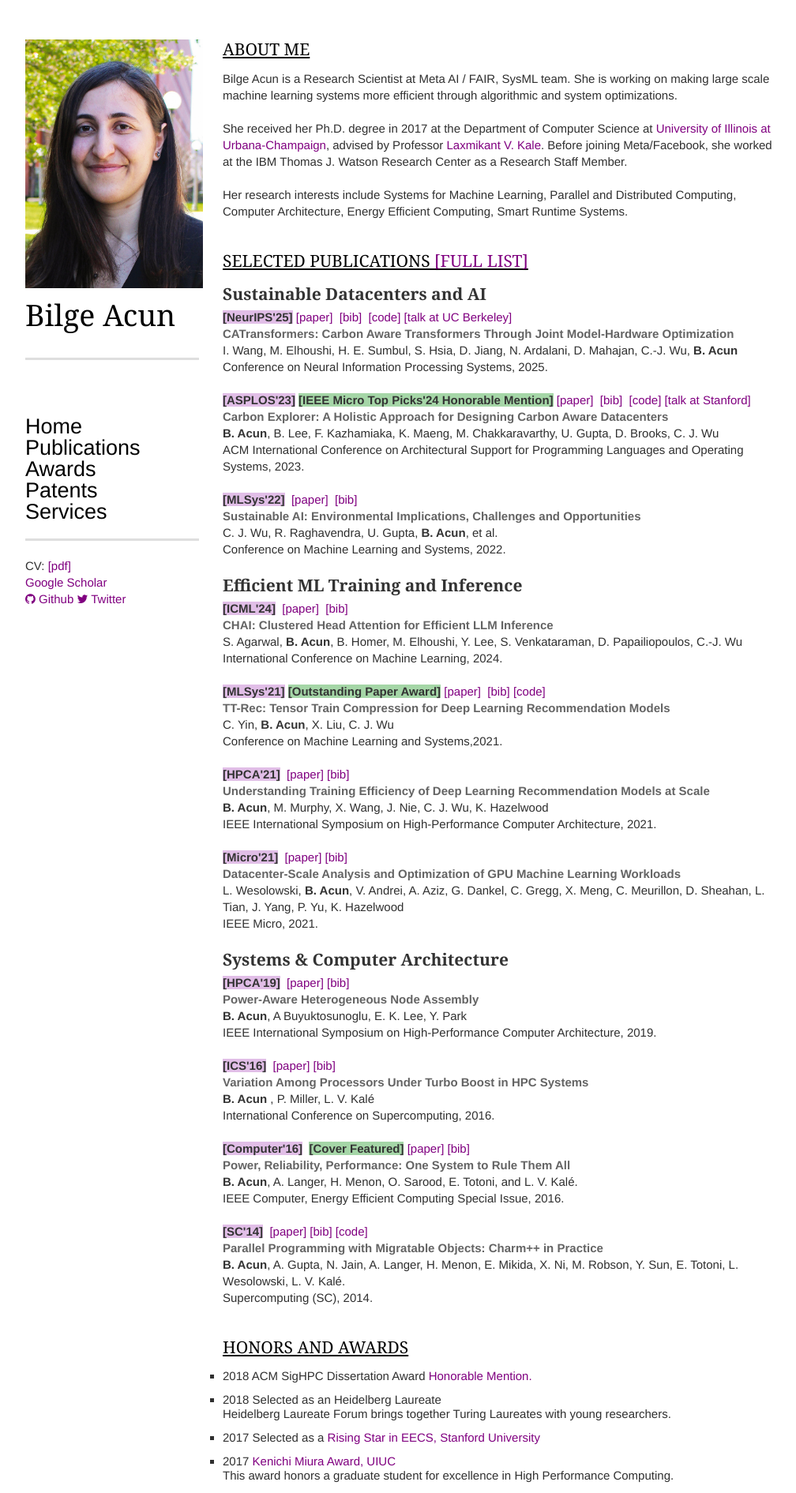
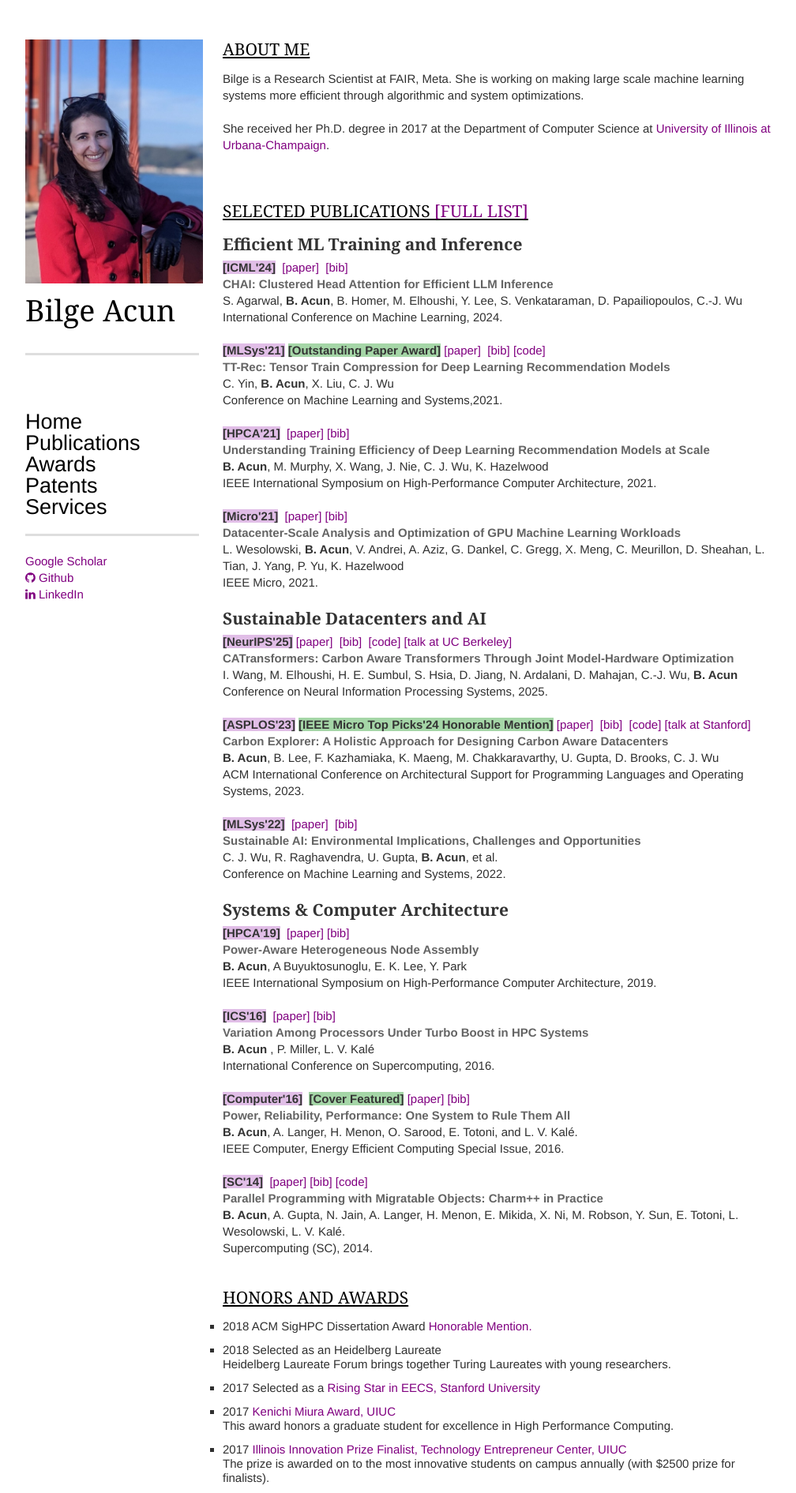
Before and after one commit to bilgeacun/bilgeacun.github.io, a Jekyll site: the page built from index.html, in a window 1280 px wide. Shown: the top 1891 px of the page at 79% size, without its empty margins (138-1146 px from the left). Built offline with Jekyll 4.4.1, drawn with Linux system fonts in a browser that asks for light colours; nearby versions of some CDN libraries; some web fonts are replaced; some of the changed text lies outside the part shown.

Commit message:
update website

```diff
--- a/_includes/aboutme.html
+++ b/_includes/aboutme.html
@@ -2,14 +2,12 @@
     <h1>About me</h1>
         <article>
 
-        <p>Bilge Acun is a Research Scientist at Meta AI / FAIR, SysML team. She is working on making large scale machine learning systems more efficient through algorithmic and system optimizations.
+        <p>Bilge is a Research Scientist at FAIR, Meta. She is working on making large scale machine learning systems more efficient through algorithmic and system optimizations.
 	</p><br/>
 
         <p>
-        She received her Ph.D. degree in 2017 at the Department of Computer Science at <a href="http://www.illinois.edu">University of Illinois at Urbana-Champaign</a>, advised by Professor <a href="http://charm.cs.uiuc.edu/">Laxmikant V. Kale</a>.
-        Before joining Meta/Facebook, she worked at the IBM Thomas J. Watson Research Center as a Research Staff Member.
+        She received her Ph.D. degree in 2017 at the Department of Computer Science at <a href="http://www.illinois.edu">University of Illinois at Urbana-Champaign</a>.
         </p><br/>
 
-	Her research interests include Systems for Machine Learning, Parallel and Distributed Computing, Computer Architecture, Energy Efficient Computing, Smart Runtime Systems.
     </article>
 </section>
--- a/_includes/activities.html
+++ b/_includes/activities.html
@@ -8,10 +8,10 @@
             <p>PC Chair for the HPC for Machine Learning track at Supercomputing<a href="https://sc24.supercomputing.org/planning-committee/"> (SC'24)</a></p>
             </>
             <li>
-            <p>PC Member at Conference on Machine Learning and Systems <a href="https://mlsys.org">(MLSys'22 & '23 & '24 & '25)</a></p>
+            <p>PC Member at Conference on Machine Learning and Systems <a href="https://mlsys.org">(MLSys'22 & '23 & '24 & '25 & '26)</a></p>
             </>
             <li>
-            <p>PC Member at IEEE International Parallel & Distributed Processing Symposium <a href="http://www.ipdps.org">(IPDPS'22 & IPDPS'23)</a></p>
+            <p>PC Member at IEEE International Parallel & Distributed Processing Symposium <a href="http://www.ipdps.org">(IPDPS'22 & '23)</a></p>
             </>
             <li>
             <p>PC Member at Workshop on Benchmarking Machine Learning Workloads on Emerging Hardware <a href="https://memani1.github.io/mlbench21/">(MLSys'21)</a></p>
--- a/_includes/publication.html
+++ b/_includes/publication.html
@@ -3,41 +3,6 @@
     <h1>Selected Publications <a class="navigation-link" href="{{ site.baseurl }}/pubs" data-popover>[Full List]</a> </h1>
     <!--  <p><strong>&starf; 10 conference papers &starf; 1 book chapter &starf; 3 journal papers &starf; 3 workshop papers <br> &starf; 7 patents &starf; </strong></p> -->
     <!-- <br style = “line-height:200px;”> -->
-    <h4><strong>Sustainable Datacenters and AI</strong></h4>
-    <article>
-        <header>
-            <span style="background-color: #E1BEE7"><strong>[NeurIPS'25]</strong></span><a></a>
-            <a href="https://openreview.net/forum?id=IjMZfMVyLF">[paper]</a>&nbsp;
-	    <a href="{{ site.baseurl }}/pubs/papers/34/this.bib">[bib]</a>&nbsp;
-            <a href="https://github.com/facebookresearch/CATransformers">[code]</a>
-            <a href="https://vimeo.com/showcase/11987876?video=1140156387">[talk at UC Berkeley]</a>&nbsp;
-            <p><em>CATransformers: Carbon Aware Transformers Through Joint Model-Hardware Optimization</em></p>
-            <span>I. Wang, M. Elhoushi, H. E. Sumbul, S. Hsia, D. Jiang, N. Ardalani, D. Mahajan, C.-J. Wu, <strong>B. Acun</strong></span>
-            </br>Conference on Neural Information Processing Systems, 2025.
-        </header>
-</br>
-        <header>
-            <span style="background-color: #E1BEE7"><strong>[ASPLOS'23]</strong></span><a></a>
-            <span style="background-color: #A5D6A7"><strong>[IEEE Micro Top Picks'24 Honorable Mention]</strong></span>
-            <a href="https://dl.acm.org/doi/abs/10.1145/3575693.3575754">[paper]</a>&nbsp;
-	    <a href="{{ site.baseurl }}/pubs/papers/23/this.bib">[bib]</a>&nbsp;
-            <a href="https://github.com/facebookresearch/CarbonExplorer">[code]</a>
-            <a href="https://www.youtube.com/live/LPrFL2gWmTY?feature=share">[talk at Stanford]</a>&nbsp;
-            <p><em>Carbon Explorer: A Holistic Approach for Designing Carbon Aware Datacenters</em></p>
-            <span><strong>B. Acun</strong>, B. Lee, F. Kazhamiaka, K. Maeng, M. Chakkaravarthy, U. Gupta, D. Brooks, C. J. Wu</span>
-            </br>ACM International Conference on Architectural Support for Programming Languages and Operating Systems, 2023.
-        </header>
-</br>
-      <header>
-            <span style="background-color: #E1BEE7"><strong>[MLSys'22]</strong></span>&nbsp;
-            <a href="https://arxiv.org/pdf/2111.00364.pdf">[paper]</a>&nbsp;
-	    <a href="{{ site.baseurl }}/pubs/papers/20/this.bib">[bib]</a>
-            <p><em>Sustainable AI: Environmental Implications, Challenges and Opportunities</em></p>
-            <span>C. J. Wu, R. Raghavendra, U. Gupta, <strong>B. Acun</strong>, et al.</span>
-            </br>Conference on Machine Learning and Systems, 2022.
-        </header>
-    </article>
-
     <h4><strong>Efficient ML Training and Inference</strong></h4>
     <article>
         <header>
@@ -79,6 +44,42 @@
          </header>
 
     </article>
+
+    <h4><strong>Sustainable Datacenters and AI</strong></h4>
+    <article>
+        <header>
+            <span style="background-color: #E1BEE7"><strong>[NeurIPS'25]</strong></span><a></a>
+            <a href="https://openreview.net/forum?id=IjMZfMVyLF">[paper]</a>&nbsp;
+	    <a href="{{ site.baseurl }}/pubs/papers/34/this.bib">[bib]</a>&nbsp;
+            <a href="https://github.com/facebookresearch/CATransformers">[code]</a>
+            <a href="https://vimeo.com/showcase/11987876?video=1140156387">[talk at UC Berkeley]</a>&nbsp;
+            <p><em>CATransformers: Carbon Aware Transformers Through Joint Model-Hardware Optimization</em></p>
+            <span>I. Wang, M. Elhoushi, H. E. Sumbul, S. Hsia, D. Jiang, N. Ardalani, D. Mahajan, C.-J. Wu, <strong>B. Acun</strong></span>
+            </br>Conference on Neural Information Processing Systems, 2025.
+        </header>
+</br>
+        <header>
+            <span style="background-color: #E1BEE7"><strong>[ASPLOS'23]</strong></span><a></a>
+            <span style="background-color: #A5D6A7"><strong>[IEEE Micro Top Picks'24 Honorable Mention]</strong></span>
+            <a href="https://dl.acm.org/doi/abs/10.1145/3575693.3575754">[paper]</a>&nbsp;
+	    <a href="{{ site.baseurl }}/pubs/papers/23/this.bib">[bib]</a>&nbsp;
+            <a href="https://github.com/facebookresearch/CarbonExplorer">[code]</a>
+            <a href="https://www.youtube.com/live/LPrFL2gWmTY?feature=share">[talk at Stanford]</a>&nbsp;
+            <p><em>Carbon Explorer: A Holistic Approach for Designing Carbon Aware Datacenters</em></p>
+            <span><strong>B. Acun</strong>, B. Lee, F. Kazhamiaka, K. Maeng, M. Chakkaravarthy, U. Gupta, D. Brooks, C. J. Wu</span>
+            </br>ACM International Conference on Architectural Support for Programming Languages and Operating Systems, 2023.
+        </header>
+</br>
+      <header>
+            <span style="background-color: #E1BEE7"><strong>[MLSys'22]</strong></span>&nbsp;
+            <a href="https://arxiv.org/pdf/2111.00364.pdf">[paper]</a>&nbsp;
+	    <a href="{{ site.baseurl }}/pubs/papers/20/this.bib">[bib]</a>
+            <p><em>Sustainable AI: Environmental Implications, Challenges and Opportunities</em></p>
+            <span>C. J. Wu, R. Raghavendra, U. Gupta, <strong>B. Acun</strong>, et al.</span>
+            </br>Conference on Machine Learning and Systems, 2022.
+        </header>
+    </article>
+
 
 
     <h4><strong>Systems & Computer Architecture</strong></h4>
--- a/_layouts/layout.html
+++ b/_layouts/layout.html
@@ -56,10 +56,9 @@
 
         <p> <br>
             <!--Email: <a href="{{ site.email_full }}">{{ site.email }}</a><br/> -->
-            <b>CV:</b> <a href="{{ site.baseurl }}/static/files/Bilge_Acun_CV.pdf">[pdf]</a><br/>
-            <a href="https://scholar.google.com/citations?user=RMTfWQkAAAAJ&hl=en&oi=ao">Google Scholar</a><br/>
-            <a href="https://github.com/bilgeacun"><i class="fa fa-github"></i> Github</a>
-            <a href="https://twitter.com/bilgeacun"><i class="fa fa-twitter"></i> Twitter</a> </br/>
+            <a href="https://scholar.google.com/citations?user=RMTfWQkAAAAJ&hl=en&oi=ao"><i class="fa-solid fa-google-scholar"></i> Google Scholar</a><br/>
+            <a href="https://github.com/bilgeacun"><i class="fa fa-github"></i> Github</a> <br/>
+            <a href="https://www.linkedin.com/in/bilge-acun/"><i class="fa fa-linkedin"></i> LinkedIn</a>
         </p>
 
         </section>
--- a/static/css/layout.css
+++ b/static/css/layout.css
@@ -53,12 +53,13 @@
 /* small picture */
 .me {
     width: 225px;
-    height: 315px;
+    height: 225;
     /*border-radius: 100px;*/
     /*-webkit-border-radius: 100px;*/
     /*-moz-border-radius: 100px;*/
     margin-bottom: 10px;
 }
+
 
 header > h1 {
     color: black;
```
Also changed, not shown: images/Acun_Bilge.jpg, 3 other files.
